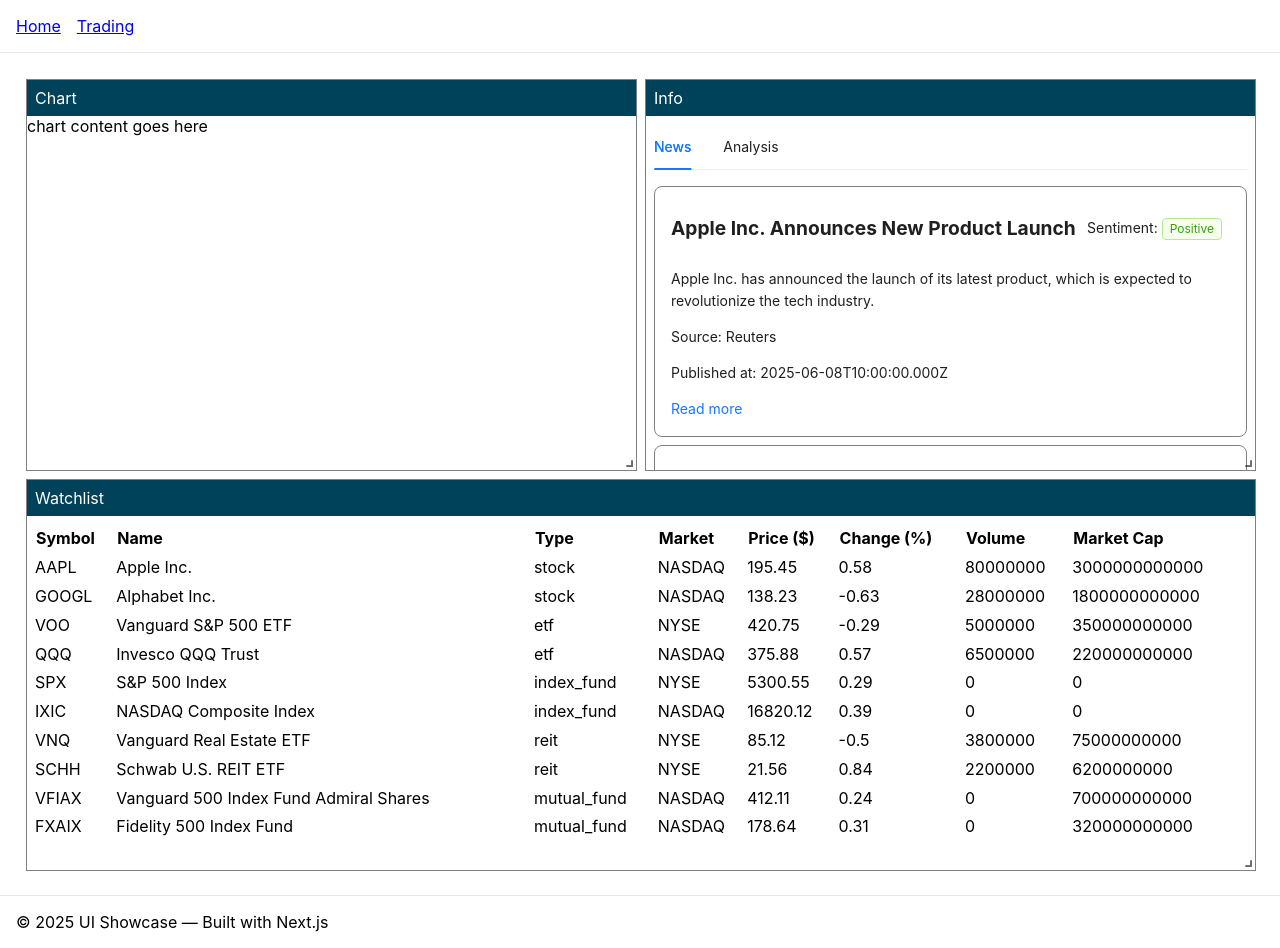
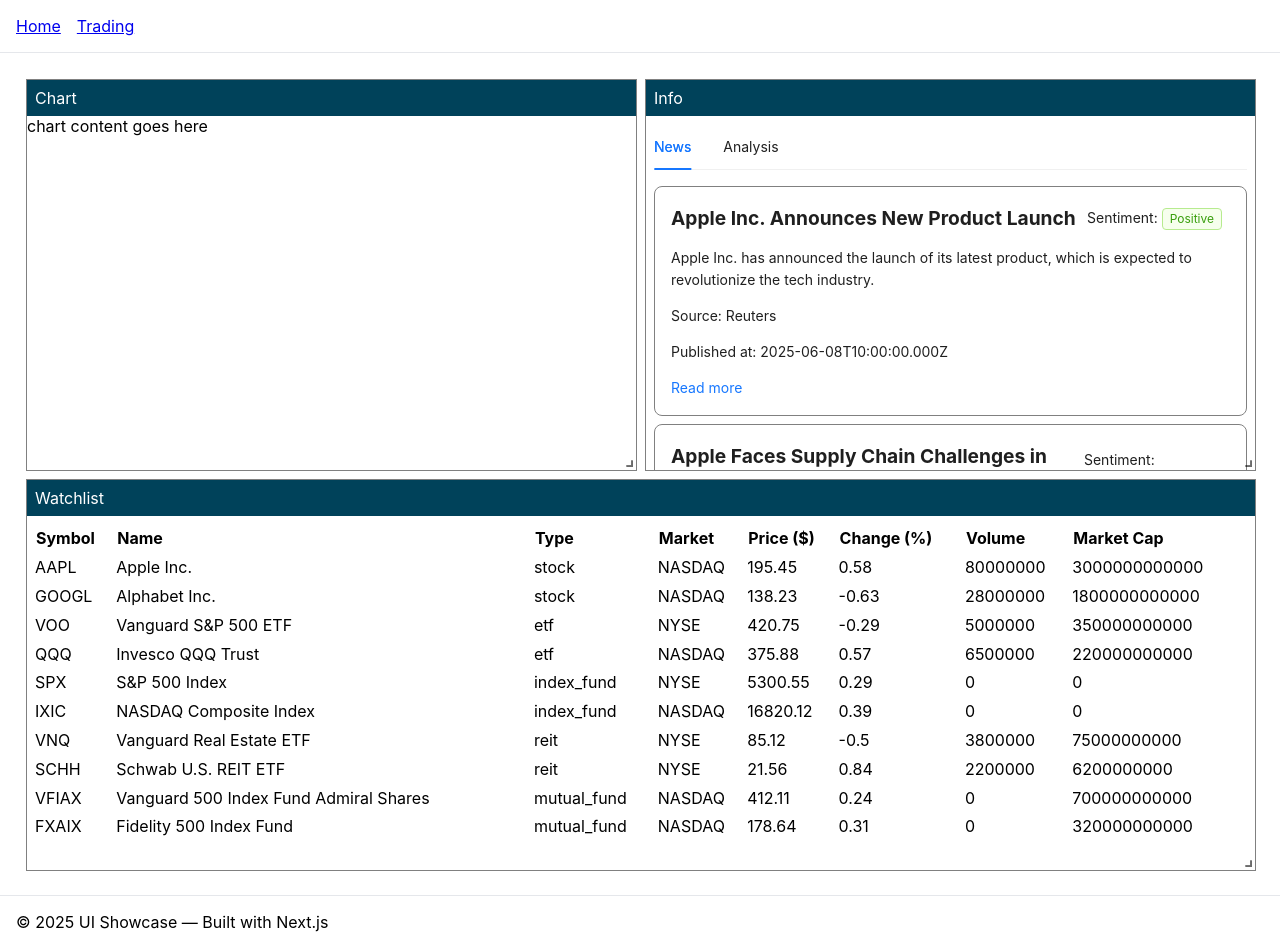
Before and after one commit to pohti/patrick-chen-portfolio, a Next.js app: page /trading in a window 1280 px wide. Shown: the top 948 px of the page. Built offline with nearby package versions, Linux system fonts and the light colour scheme.

Commit message:
chore: moore mock data for news

```diff
--- a/src/app/trading/Info.tsx
+++ b/src/app/trading/Info.tsx
@@ -21,11 +21,6 @@
       label: 'Analysis',
       children: 'Content of Analysis',
     },
-    // {
-    //   key: '3',
-    //   label: 'Tab 3',
-    //   children: 'Content of Tab Pane 3',
-    // },
   ];
   return (
     <div>
--- a/src/components/News/News.tsx
+++ b/src/components/News/News.tsx
@@ -2,6 +2,7 @@
 import { useEquityStore } from '@/store/equity';
 import React from 'react';
 import { mockedNews } from './data';
+import { Empty } from 'antd';
 
 import './News.css';
 import NewsCard from './NewsCard';
@@ -10,18 +11,22 @@
   const { currentEquity } = useEquityStore();
   console.log('news: currentEquity', currentEquity);
 
-  if (currentEquity)
+  const currentNews = mockedNews.filter(
+    (news) => news.symbol === currentEquity?.symbol
+  );
+
   return (
     // show something if no news available
     <div className="news-container">
-        {mockedNews
-          .filter((news) => news.symbol === currentEquity.symbol)
-          .map((newsItem) => (
+      {currentNews.length > 0 ? (
+        currentNews.map((newsItem) => (
           <NewsCard key={newsItem.url} {...newsItem} />
-          ))}
+        ))
+      ) : (
+        <Empty description={`No news for ${currentEquity?.symbol}`} />
+      )}
     </div>
   );
-  else return <div>Please select an equity to view news.</div>;
 };
 
 export default News;
--- a/src/components/News/NewsCard.tsx
+++ b/src/components/News/NewsCard.tsx
@@ -15,8 +15,8 @@
       <div className="news-card-header-row">
         <span>{title}</span>
         {sentiment && (
-          <p>
-            Sentiment:{' '}
+          <div className="d-flex justify-end align-center">
+            <span>Sentiment: </span>
             <Tag
               color={
                 sentiment === 'positive'
@@ -28,7 +28,7 @@
             >
               {sentiment.charAt(0).toUpperCase() + sentiment.slice(1)}
             </Tag>
-          </p>
+          </div>
         )}
       </div>
       <p>{details}</p>
--- a/src/components/News/data.ts
+++ b/src/components/News/data.ts
@@ -134,4 +134,224 @@
     publishedAt: '2025-06-10T11:10:00Z',
     sentiment: 'neutral',
   },
+  {
+    symbol: 'SPX',
+    title: 'S&P 500 Hits All-Time High on Tech Rally',
+    details:
+      'Led by strong earnings from major tech companies, the S&P 500 closed at a record high today.',
+    source: 'Reuters',
+    url: 'https://www.reuters.com/markets/sp500-tech-rally',
+    publishedAt: '2025-06-12T14:45:00Z',
+    sentiment: 'positive',
+  },
+  {
+    symbol: 'SPX',
+    title: 'Economic Data Dampens Market Sentiment',
+    details:
+      'Weaker-than-expected jobs numbers led to a dip in the S&P 500 as investors reassess growth outlook.',
+    source: 'Bloomberg',
+    url: 'https://www.bloomberg.com/news/spx-jobs-data',
+    publishedAt: '2025-06-11T13:20:00Z',
+    sentiment: 'negative',
+  },
+  {
+    symbol: 'SPX',
+    title: 'S&P 500 Holds Steady Ahead of Fed Decision',
+    details:
+      'Investors await the Federal Reserve’s upcoming policy announcement, keeping markets relatively flat.',
+    source: 'Wall Street Journal',
+    url: 'https://www.wsj.com/market/spx-fed-preview',
+    publishedAt: '2025-06-10T10:00:00Z',
+    sentiment: 'neutral',
+  },
+  {
+    symbol: 'SPX',
+    title: 'Energy Sector Weighs Down S&P 500',
+    details:
+      'Falling oil prices dragged energy stocks lower, pulling down the broader S&P 500 index.',
+    source: 'CNBC',
+    url: 'https://www.cnbc.com/spx-energy-slide',
+    publishedAt: '2025-06-09T16:30:00Z',
+    sentiment: 'negative',
+  },
+  {
+    symbol: 'SPX',
+    title: 'Consumer Confidence Boosts S&P 500',
+    details:
+      'An unexpected jump in consumer sentiment pushed the index higher during afternoon trading.',
+    source: 'MarketWatch',
+    url: 'https://www.marketwatch.com/story/spx-consumer-confidence',
+    publishedAt: '2025-06-08T18:00:00Z',
+    sentiment: 'positive',
+  },
+  {
+    symbol: 'SPX',
+    title: 'S&P 500 Gains Despite Geopolitical Tensions',
+    details:
+      'Markets shrugged off global uncertainties as the S&P 500 posted modest gains.',
+    source: 'Yahoo Finance',
+    url: 'https://finance.yahoo.com/news/spx-resilient-markets',
+    publishedAt: '2025-06-07T15:10:00Z',
+    sentiment: 'neutral',
+  },
+  {
+    symbol: 'SPX',
+    title: 'Healthcare Stocks Drive S&P 500 Higher',
+    details:
+      'Strong earnings from healthcare companies pushed the index into positive territory.',
+    source: 'Bloomberg',
+    url: 'https://www.bloomberg.com/news/spx-healthcare-boost',
+    publishedAt: '2025-06-06T09:50:00Z',
+    sentiment: 'positive',
+  },
+  {
+    symbol: 'SPX',
+    title: 'Analysts Predict Volatility for S&P 500',
+    details:
+      'With inflation concerns persisting, analysts expect choppy trading in the near term.',
+    source: 'Barron’s',
+    url: 'https://www.barrons.com/articles/spx-volatility-ahead',
+    publishedAt: '2025-06-05T12:00:00Z',
+    sentiment: 'neutral',
+  },
+  {
+    symbol: 'SPX',
+    title: 'S&P 500 Dips After Mixed Earnings Reports',
+    details:
+      'Mixed quarterly results from major firms caused the index to slip slightly.',
+    source: 'Reuters',
+    url: 'https://www.reuters.com/markets/spx-earnings-dip',
+    publishedAt: '2025-06-04T17:00:00Z',
+    sentiment: 'negative',
+  },
+  {
+    symbol: 'SPX',
+    title: 'Tech and Finance Lift S&P 500',
+    details:
+      'Strong showings from tech and financial sectors led the index to a third straight day of gains.',
+    source: 'CNBC',
+    url: 'https://www.cnbc.com/spx-tech-finance-rally',
+    publishedAt: '2025-06-03T14:30:00Z',
+    sentiment: 'positive',
+  },
+  {
+    symbol: 'IXIC',
+    title: 'Nasdaq Surges on AI Stock Momentum',
+    details:
+      'AI-related companies led the Nasdaq to strong gains, with chipmakers and software firms topping the charts.',
+    source: 'CNBC',
+    url: 'https://www.cnbc.com/nasdaq-ai-rally',
+    publishedAt: '2025-06-12T15:45:00Z',
+    sentiment: 'positive',
+  },
+  {
+    symbol: 'IXIC',
+    title: 'Tech Stocks Slide Amid Valuation Concerns',
+    details:
+      'High valuations triggered a sell-off in tech shares, dragging down the Nasdaq Composite by over 1.5%.',
+    source: 'Bloomberg',
+    url: 'https://www.bloomberg.com/news/nasdaq-tech-selloff',
+    publishedAt: '2025-06-11T14:15:00Z',
+    sentiment: 'negative',
+  },
+  {
+    symbol: 'IXIC',
+    title: 'Nasdaq Holds Ground as Investors Await CPI Data',
+    details:
+      'The index showed little movement as traders braced for key inflation figures later this week.',
+    source: 'Reuters',
+    url: 'https://www.reuters.com/markets/nasdaq-flat-cpi-ahead',
+    publishedAt: '2025-06-10T11:30:00Z',
+    sentiment: 'neutral',
+  },
+  {
+    symbol: 'VNQ',
+    title: 'VNQ Rises as Real Estate Sector Shows Signs of Recovery',
+    details:
+      'Real estate ETFs like VNQ gained as commercial property markets stabilized in key U.S. cities.',
+    source: 'Bloomberg',
+    url: 'https://www.bloomberg.com/news/vnq-recovery-trends',
+    publishedAt: '2025-06-12T13:30:00Z',
+    sentiment: 'positive',
+  },
+  {
+    symbol: 'VNQ',
+    title: 'Interest Rate Jitters Weigh on VNQ',
+    details:
+      'VNQ dipped as investors grew concerned over the Fed potentially delaying rate cuts.',
+    source: 'CNBC',
+    url: 'https://www.cnbc.com/vnq-interest-rate-fears',
+    publishedAt: '2025-06-11T14:00:00Z',
+    sentiment: 'negative',
+  },
+  {
+    symbol: 'VNQ',
+    title: 'VNQ Flat Despite Mixed Housing Data',
+    details:
+      'A mix of strong homebuilder earnings and weak multifamily starts left VNQ unchanged on the day.',
+    source: 'Reuters',
+    url: 'https://www.reuters.com/markets/vnq-housing-data-mixed',
+    publishedAt: '2025-06-10T10:45:00Z',
+    sentiment: 'neutral',
+  },
+  {
+    symbol: 'VNQ',
+    title: 'Office REITs Pressure VNQ Lower',
+    details:
+      'Persistent weakness in the office space market continues to drag down VNQ performance.',
+    source: 'MarketWatch',
+    url: 'https://www.marketwatch.com/story/vnq-office-reits-downturn',
+    publishedAt: '2025-06-09T16:10:00Z',
+    sentiment: 'negative',
+  },
+  {
+    symbol: 'SCHH',
+    title: 'SCHH Climbs on Strong REIT Earnings',
+    details:
+      'Positive earnings surprises from top REIT holdings helped lift SCHH in today’s session.',
+    source: 'Bloomberg',
+    url: 'https://www.bloomberg.com/news/schh-reit-earnings-beat',
+    publishedAt: '2025-06-12T13:10:00Z',
+    sentiment: 'positive',
+  },
+  {
+    symbol: 'SCHH',
+    title: 'Rising Yields Drag SCHH Lower',
+    details:
+      'Treasury yield increases led to a broad sell-off in rate-sensitive REITs, pulling SCHH down.',
+    source: 'CNBC',
+    url: 'https://www.cnbc.com/news/schh-yields-weigh-reits',
+    publishedAt: '2025-06-11T15:00:00Z',
+    sentiment: 'negative',
+  },
+  {
+    symbol: 'SCHH',
+    title: 'SCHH Flat as Market Awaits Inflation Data',
+    details:
+      'The real estate ETF remained unchanged with traders in wait-and-see mode ahead of CPI data.',
+    source: 'Reuters',
+    url: 'https://www.reuters.com/markets/schh-waiting-on-cpi',
+    publishedAt: '2025-06-10T10:30:00Z',
+    sentiment: 'neutral',
+  },
+  {
+    symbol: 'SCHH',
+    title: 'Commercial REIT Optimism Lifts SCHH',
+    details:
+      'Renewed optimism in the commercial real estate sector boosted SCHH by over 1%.',
+    source: 'MarketWatch',
+    url: 'https://www.marketwatch.com/story/schh-commercial-reit-boost',
+    publishedAt: '2025-06-09T14:45:00Z',
+    sentiment: 'positive',
+  },
+  {
+    symbol: 'SCHH',
+    title: 'SCHH Drops After Fed Signals Higher for Longer',
+    details:
+      'REIT ETFs like SCHH fell after the Federal Reserve suggested interest rates may stay elevated.',
+    source: 'Yahoo Finance',
+    url: 'https://finance.yahoo.com/news/schh-fed-policy-impact',
+    publishedAt: '2025-06-08T12:00:00Z',
+    sentiment: 'negative',
+  },
 ];
```
Lines whose indentation alone changed are shown as unchanged.
